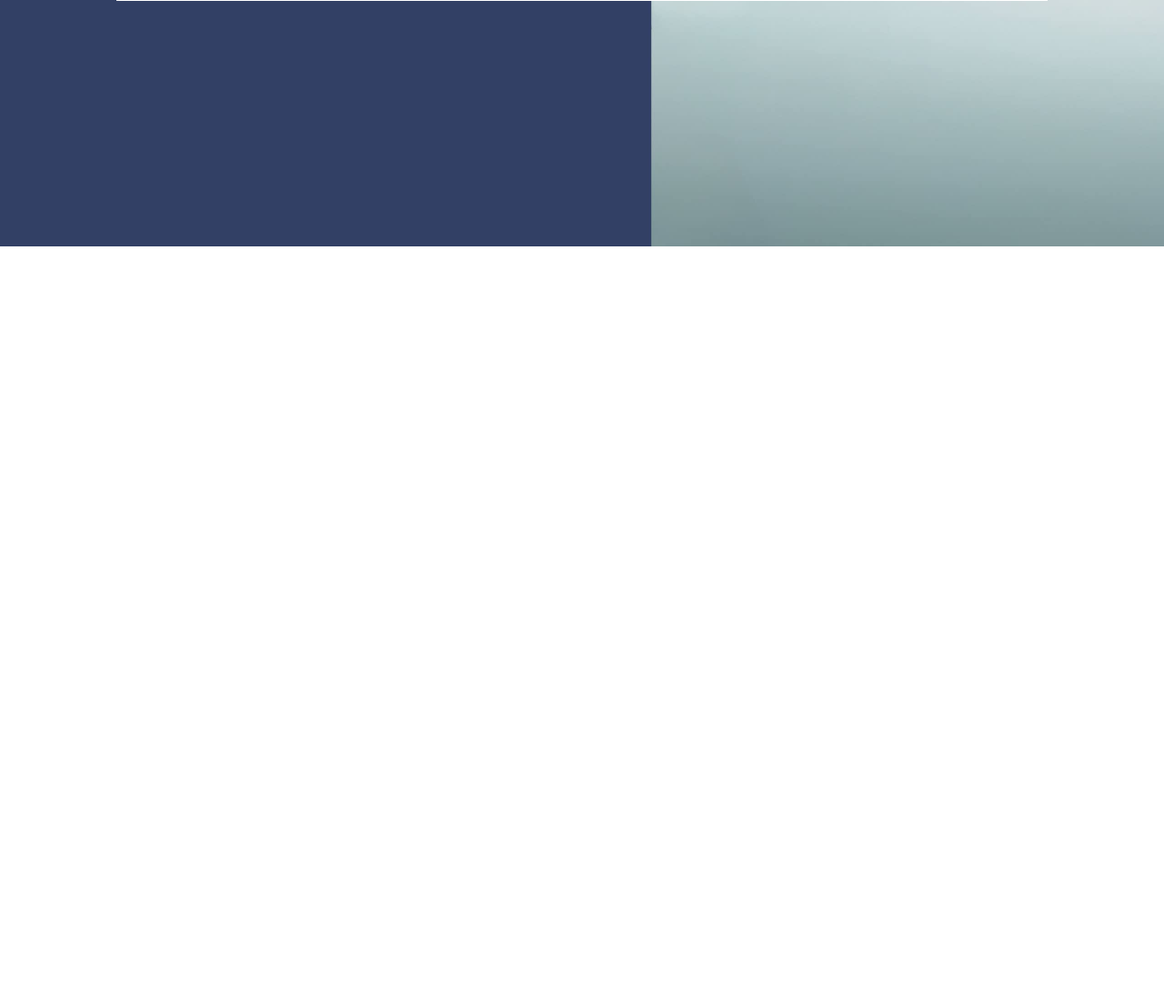
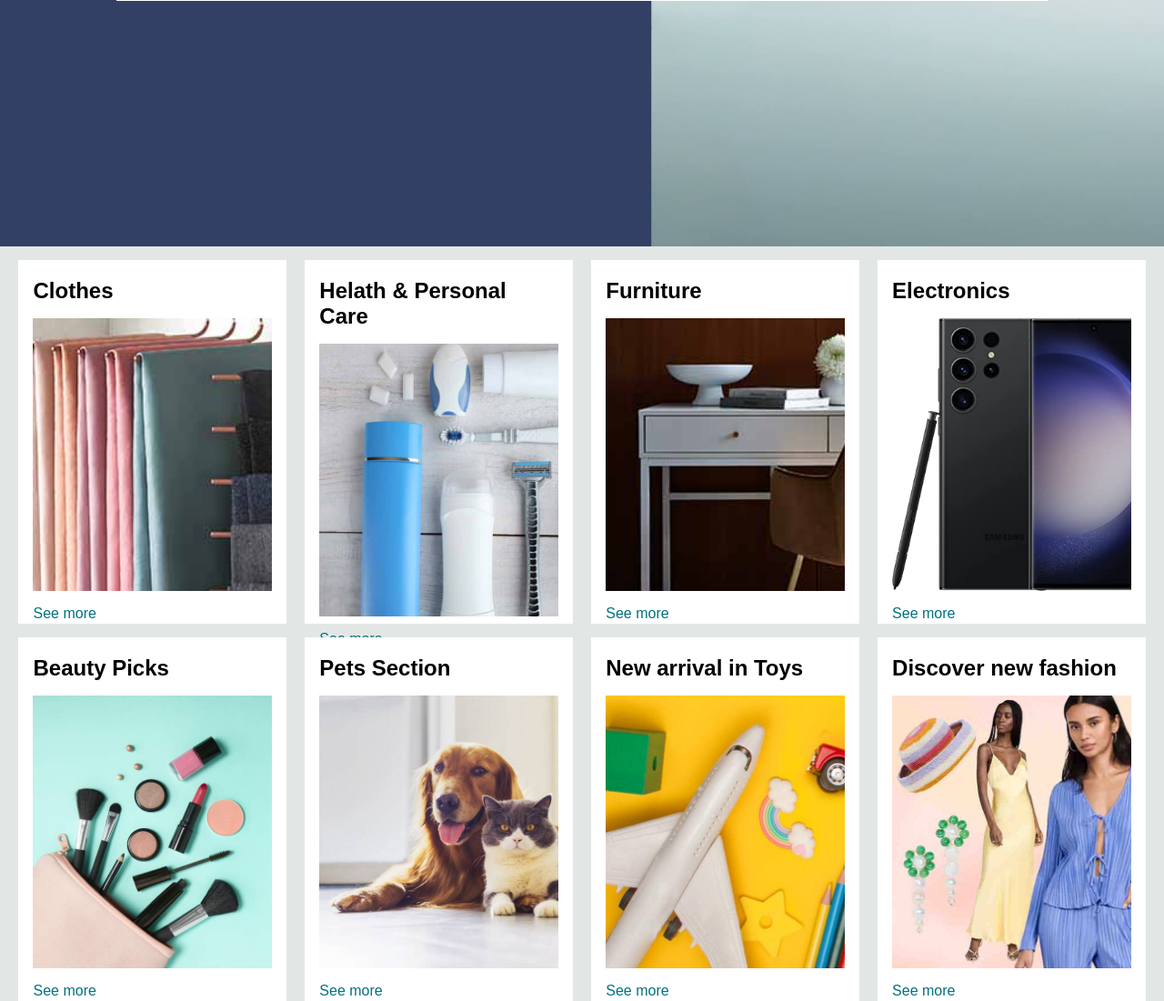
Before and after one commit to Niranjan-Mehta/Amazon_Clone, a plain HTML site: page index.html in a window 1280 px wide. Shown: the part 429-1530 px from the top of the page at 91% size. Before the commit the page ends 800 px from the top, so only its background shows below. Drawn offline with Linux system fonts and the light colour scheme.

Commit message:
Done making the shop section of Amazon

```diff
--- a/index.html
+++ b/index.html
@@ -66,5 +66,57 @@
         <p>You are on amazon.com. You can also shop on Amazon India for millions of products with fast local delivery. <a>Click here to go to amazon.in</a></p>
     </div>
 </div>
+<div class="shop-section">
+    <div class="box1 box">
+       <div class="box-content">
+         <h2>Clothes</h2>
+        <div class="box-img" style="background-image: url('images/box1_image.jpg');"></div>
+        <p>See more</p>
+       </div>
+    </div>
+    <div class="box2 box"> <div class="box-content">
+         <h2>Helath & Personal Care</h2>
+        <div class="box-img" style="background-image: url('images/box2_image.jpg');"></div>
+        <p>See more</p>
+       </div>
+    </div>
+    <div class="box3 box"> <div class="box-content">
+         <h2>Furniture</h2>
+        <div class="box-img" style="background-image: url('images/box3_image.jpg');"></div>
+        <p>See more</p>
+       </div>
+    </div>
+    <div class="box4 box"> <div class="box-content">
+         <h2>Electronics</h2>
+        <div class="box-img" style="background-image: url('images/box4_image.jpg');"></div>
+        <p>See more</p>
+       </div>
+    </div>
+     <div class="box1 box">
+       <div class="box-content">
+         <h2>Beauty Picks</h2>
+        <div class="box-img" style="background-image: url('images/box5_image.jpg');"></div>
+        <p>See more</p>
+       </div>
+    </div>
+    <div class="box2 box"> <div class="box-content">
+         <h2>Pets Section</h2>
+        <div class="box-img" style="background-image: url('images/box6_image.jpg');"></div>
+        <p>See more</p>
+       </div>
+    </div>
+    <div class="box3 box"> <div class="box-content">
+         <h2>New arrival in Toys</h2>
+        <div class="box-img" style="background-image: url('images/box7_image.jpg');"></div>
+        <p>See more</p>
+       </div>
+    </div>
+    <div class="box4 box"> <div class="box-content">
+         <h2>Discover new fashion</h2>
+        <div class="box-img" style="background-image: url('images/box8_image.jpg');"></div>
+        <p>See more</p>
+       </div>
+    </div>
+</div>
 </body>
 </html>
--- a/style.css
+++ b/style.css
@@ -183,3 +183,32 @@ justify-content: space-evenly;
 .hero-msg a{
     color: #007181;
 }
+
+/* Shop Section */
+.shop-section{
+    display: flex;
+    flex-wrap: wrap;
+    justify-content: space-evenly;
+    background-color: #E2E7E6;
+}
+.box{
+    height: 400px;
+    width: 23%;
+    background-color: white;
+    padding: 20px 0px 15px;
+    margin-top: 15px;
+}
+.box-img{
+    height:300px;
+    background-size: cover;
+    background-repeat: no-repeat;
+    margin-top: 1rem;
+    margin-bottom: 1rem;
+}
+.box-content{
+    margin-left: 1rem;
+    margin-right: 1rem;
+}
+.box-content p{
+    color: #007181;
+}
```
